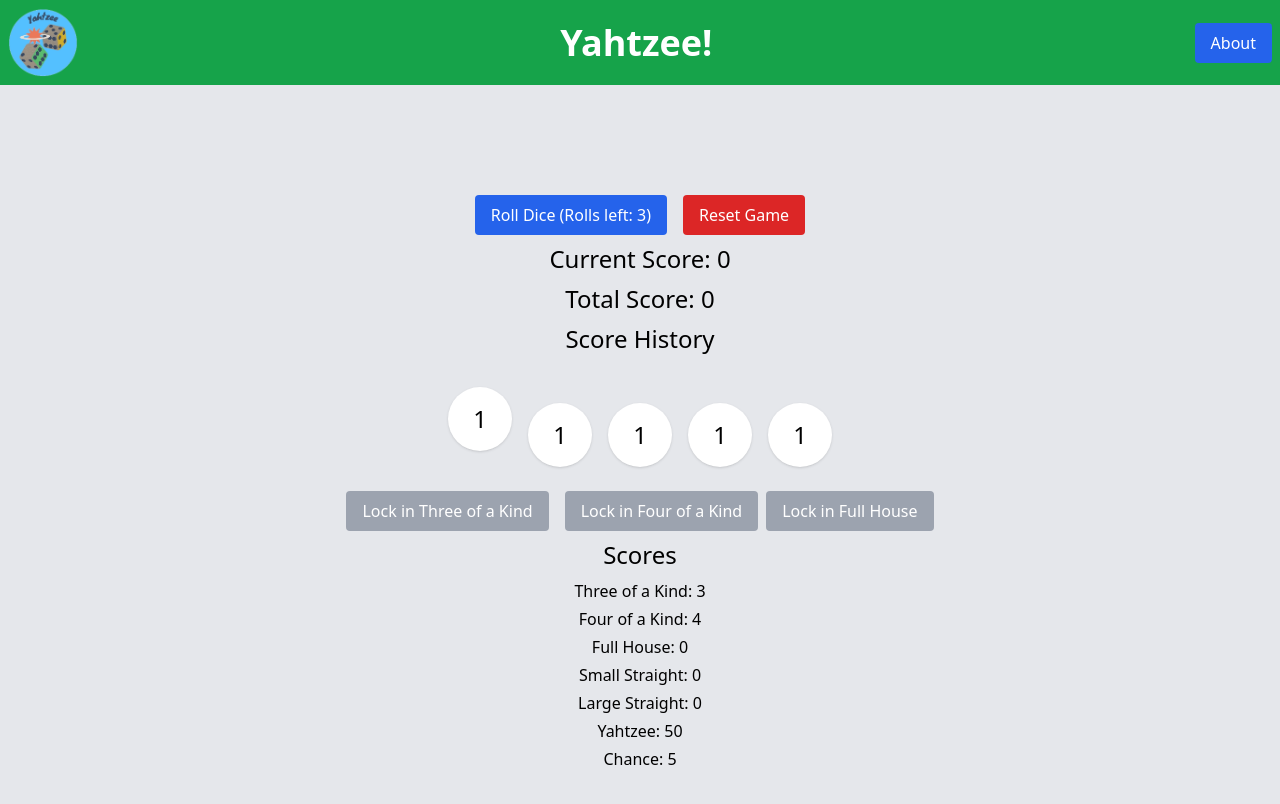
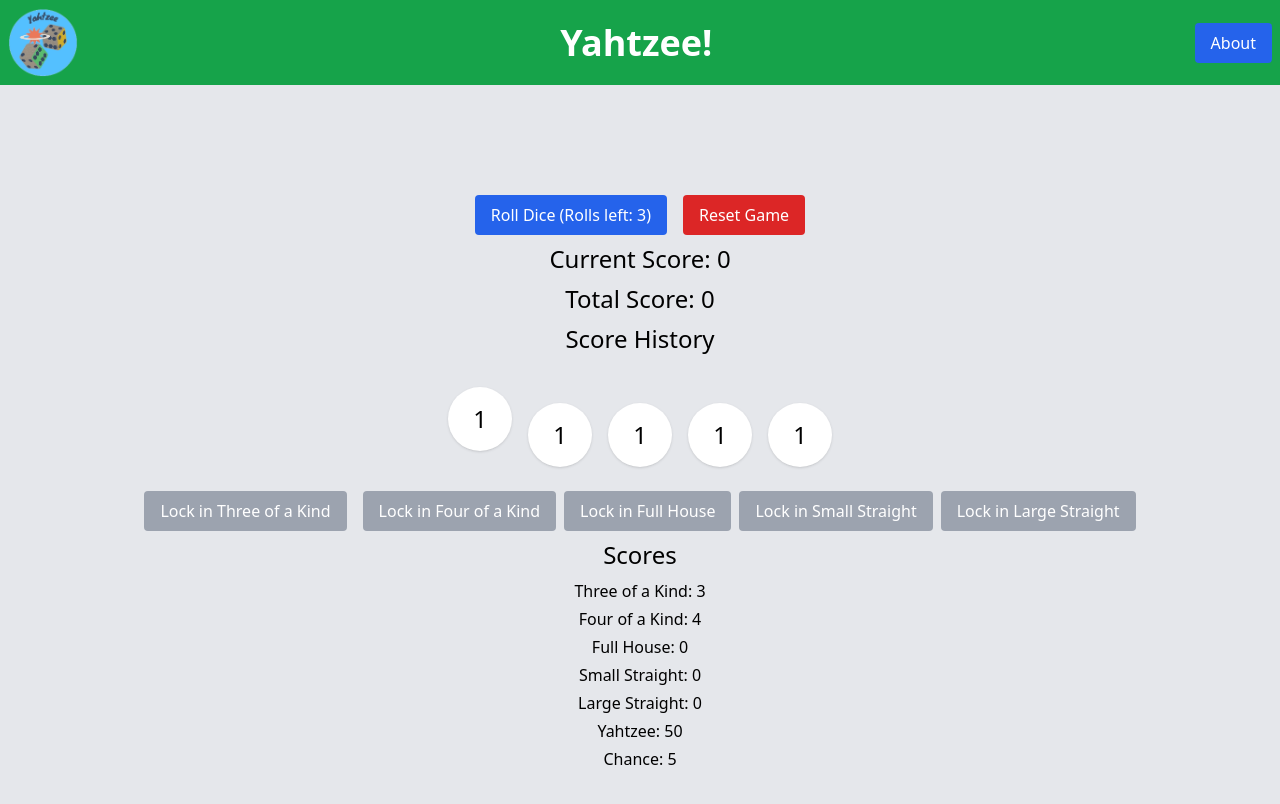
Before and after one commit to HOOLAHAN/yahtzee, a React (Create React App) app: page / in a window 1280 px wide. Shown: the top 804 px of the page. Built offline with nearby package versions, Linux system fonts and the light colour scheme.

Commit message:
scoring history shows all dice values, score type and score

```diff
--- a/src/App.tsx
+++ b/src/App.tsx
@@ -15,6 +15,12 @@ import {
   lockInScore
  } from './functions/utils';
 
+ interface ScoreEntry {
+  dice: number[];
+  scoreType: string;
+  total: number;
+}
+
 interface AppProps {
   initialDice?: number[];
 }
@@ -23,7 +29,7 @@ const App: React.FC<AppProps> = ({ initialDice = [1, 1, 1, 1, 1] }) => {
   const [dice, setDice] = useState(initialDice);
   const [heldDice, setHeldDice] = useState(new Set<number>());
   const [currentScore, setCurrentScore] = useState(0);
-  const [scoreHistory, setScoreHistory] = useState<number[]>([]);
+  const [scoreHistory, setScoreHistory] = useState<ScoreEntry[]>([]);
   const [rollsLeft, setRollsLeft] = useState(3);
   const [totalScore, setTotalScore] = useState(0);
   const [hasRolled, setHasRolled] = useState(false);
@@ -52,10 +58,12 @@ const App: React.FC<AppProps> = ({ initialDice = [1, 1, 1, 1, 1] }) => {
       <h2 className="text-2xl mb-2">Total Score: {totalScore}</h2>
       <h2 className="text-2xl mb-2">Score History</h2>
       <ul className="list-decimal list-inside mb-6 text-blue-600">
-        {scoreHistory.map((score, index) => (
-          <li key={index}>{score}</li>
-        ))}
-      </ul>
+      {scoreHistory.map((entry, index) => (
+        <li key={index}>
+          Dice: [{entry.dice.join(', ')}], Score Type: {entry.scoreType}, Total: {entry.total}
+        </li>
+      ))}
+    </ul>
       <div className="flex flex-wrap justify-center space-x-4 space-y-4 mb-6">
         {dice.map((die, index) => (
           <Die
@@ -89,6 +97,20 @@ const App: React.FC<AppProps> = ({ initialDice = [1, 1, 1, 1, 1] }) => {
         >
           Lock in Full House
         </button>
+        <button
+          className={`transition duration-300 ease-in-out transform py-2 px-4 w-full md:w-auto ${canLockInScore('SmallStraight', hasRolled, usedCategories, dice) ? 'bg-green-600 text-white' : 'bg-gray-400 text-white cursor-not-allowed'} rounded hover:bg-green-700 focus:ring focus:ring-green-200 mb-2 mr-2`}
+          onClick={() => lockInScore('SmallStraight', usedCategories, setUsedCategories, dice, setTotalScore, totalScore, setScoreHistory, scoreHistory, startNewRound, setCurrentScore, setHasRolled, setDice, setRollsLeft, setHeldDice, initialDice, currentScore)}
+          disabled={!canLockInScore('SmallStraight', hasRolled, usedCategories, dice)}
+        >
+          Lock in Small Straight
+        </button>
+        <button
+          className={`transition duration-300 ease-in-out transform py-2 px-4 w-full md:w-auto ${canLockInScore('LargeStraight', hasRolled, usedCategories, dice) ? 'bg-green-600 text-white' : 'bg-gray-400 text-white cursor-not-allowed'} rounded hover:bg-green-700 focus:ring focus:ring-green-200 mb-2 mr-2`}
+          onClick={() => lockInScore('LargeStraight', usedCategories, setUsedCategories, dice, setTotalScore, totalScore, setScoreHistory, scoreHistory, startNewRound, setCurrentScore, setHasRolled, setDice, setRollsLeft, setHeldDice, initialDice, currentScore)}
+          disabled={!canLockInScore('LargeStraight', hasRolled, usedCategories, dice)}
+        >
+          Lock in Large Straight
+        </button>
       </div>
       <h2 className="text-2xl mb-2">Scores</h2>
       <div className="mb-1">Three of a Kind: {calculateScore('ThreeOfAKind', dice)}</div>
--- a/src/functions/utils.tsx
+++ b/src/functions/utils.tsx
@@ -1,4 +1,10 @@
 // utils.tsx
+
+interface ScoreEntry {
+  dice: number[];
+  scoreType: string;
+  total: number;
+}
 
 type DieFace = 1 | 2 | 3 | 4 | 5 | 6;
 
@@ -75,8 +81,8 @@ export const rollDice = (
   setRollsLeft: React.Dispatch<React.SetStateAction<number>>,
   setHeldDice: React.Dispatch<React.SetStateAction<Set<number>>>,
   setCurrentScore: React.Dispatch<React.SetStateAction<number>>,
-  setScoreHistory: React.Dispatch<React.SetStateAction<number[]>>,
-  scoreHistory: number[],
+  setScoreHistory: React.Dispatch<React.SetStateAction<ScoreEntry[]>>,
+  scoreHistory: ScoreEntry[],
   setTotalScore: React.Dispatch<React.SetStateAction<number>>,
   totalScore: number,
   currentScore: number
@@ -99,7 +105,7 @@ export const rollDice = (
 
     // If no more rolls are left, consider the round to be over.
     if (newRollsLeft === 0) {
-      setScoreHistory([...scoreHistory, newCurrentScore]);
+      setScoreHistory([...scoreHistory, { dice: newDice, scoreType: 'SomeType', total: newCurrentScore }]);
       startNewRound(
         setDice,
         setRollsLeft,
@@ -120,7 +126,7 @@ export const rollDice = (
     setRollsLeft: React.Dispatch<React.SetStateAction<number>>,
     setHeldDice: React.Dispatch<React.SetStateAction<Set<number>>>,
     setCurrentScore: React.Dispatch<React.SetStateAction<number>>,
-    setScoreHistory: React.Dispatch<React.SetStateAction<number[]>>,
+    setScoreHistory: React.Dispatch<React.SetStateAction<ScoreEntry[]>>,
     setHasRolled: React.Dispatch<React.SetStateAction<boolean>>,
     setTotalScore: React.Dispatch<React.SetStateAction<number>>,
     initialDice: number[]
@@ -166,7 +172,12 @@ export const rollDice = (
       setHeldDice(newHeldDice);
     };
 
-    export const canLockInScore = (category: string, hasRolled: boolean, usedCategories: Set<string>, dice: number[]) => {
+    export const canLockInScore = (
+      category: string,
+      hasRolled: boolean,
+      usedCategories: Set<string>,
+      dice: number[]
+    ) => {
       if (!hasRolled) return false;
 
       if (usedCategories.has(category)) return false;
@@ -178,6 +189,10 @@ export const rollDice = (
           return calculateScore('FourOfAKind', dice) > 0;
         case 'FullHouse':
           return calculateFullHouse(dice) > 0;
+        case 'SmallStraight':
+          return isStraight(dice, 4);
+        case 'LargeStraight':
+          return isStraight(dice, 5);
         default:
           return false;
       }
@@ -191,7 +206,7 @@ export const rollDice = (
       setTotalScore: Function,
       totalScore: number,
       setScoreHistory: Function,
-      scoreHistory: number[],
+      scoreHistory: ScoreEntry[],
       startNewRound: Function,
       setCurrentScore: Function,
       setHasRolled: Function,
@@ -219,6 +234,14 @@ export const rollDice = (
           newScore = calculateFullHouse(dice);
           shouldLockIn = newScore > 0;
           break;
+        case 'SmallStraight':
+          newScore = isStraight(dice, 4) ? 30 : 0;
+          shouldLockIn = newScore > 0;
+          break;
+        case 'LargeStraight':
+          newScore = isStraight(dice, 5) ? 40 : 0;
+          shouldLockIn = newScore > 0;
+          break;
         default:
           break;
       }
@@ -229,6 +252,13 @@ export const rollDice = (
       newUsedCategories.add(category);
       setUsedCategories(newUsedCategories);
       setTotalScore(totalScore + newScore);
-      setScoreHistory([...scoreHistory, newScore]);
+      setScoreHistory([
+        ...scoreHistory,
+        {
+          dice: [...dice],
+          scoreType: category,
+          total: totalScore + newScore,
+        },
+      ]);
       startNewRound(setDice, setRollsLeft, setHeldDice, setCurrentScore, setHasRolled, setTotalScore, initialDice, totalScore, currentScore);
     };
```
